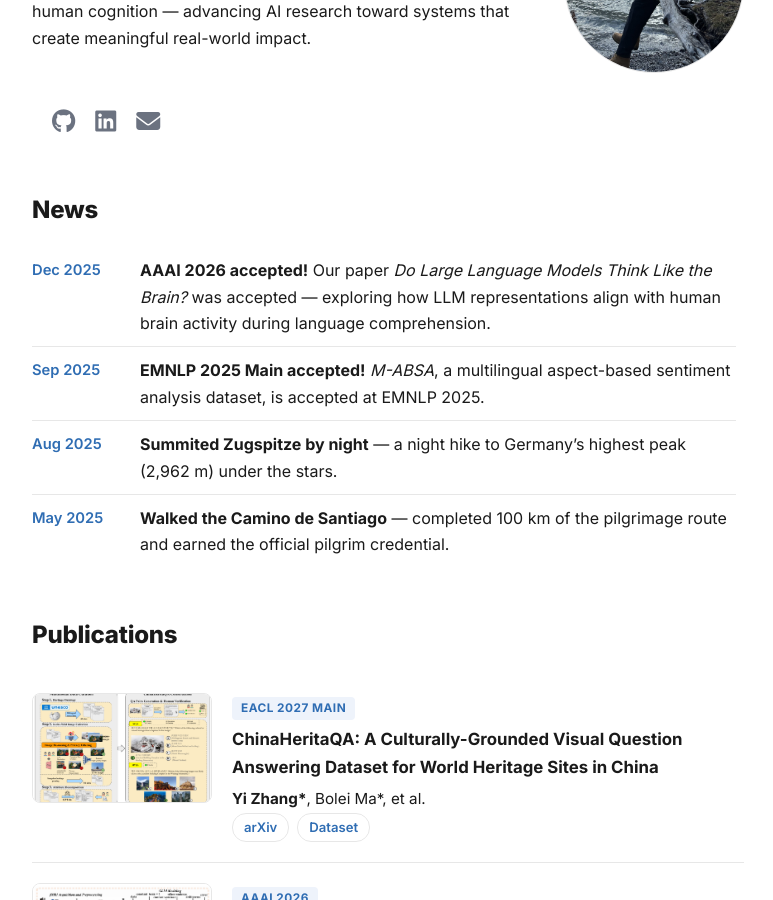
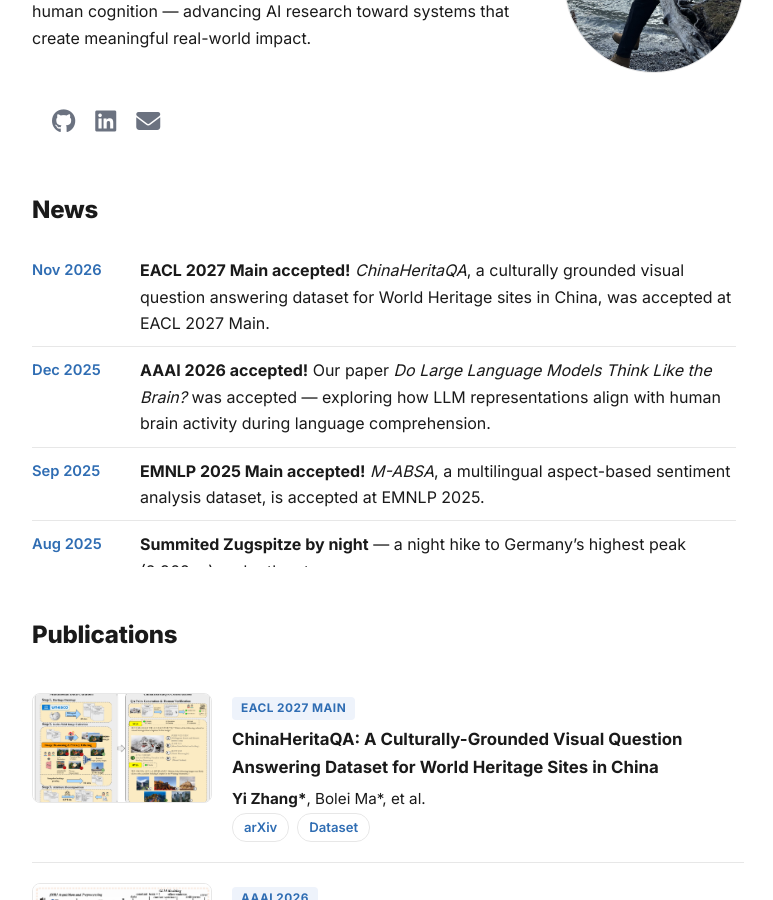
Before and after one commit to YiiiiZhang/YiiiiZhang.github.io, a Jekyll site: the page built from _pages/about.md, in a window 1280 px wide and 900 px high, scrolled down 337 px. Shown: the whole window, without its empty margins (252-1025 px from the left). Built offline with Jekyll 4.4.1, drawn with Linux system fonts in a browser that asks for light colours; a style sheet for code colours, icons or effects is not loaded.

Commit message:
Add ChinaHeritaQA acceptance news

```diff
--- a/_data/news.yml
+++ b/_data/news.yml
@@ -1,4 +1,7 @@
 # Homepage "News" timeline. Newest first. `text` supports Markdown.
+- date: "Nov 2026"
+  text: "**EACL 2027 Main accepted!** *ChinaHeritaQA*, a culturally grounded visual question answering dataset for World Heritage sites in China, was accepted at EACL 2027 Main."
+
 - date: "Dec 2025"
   text: "**AAAI 2026 accepted!** Our paper *Do Large Language Models Think Like the Brain?* was accepted — exploring how LLM representations align with human brain activity during language comprehension."
 
```
